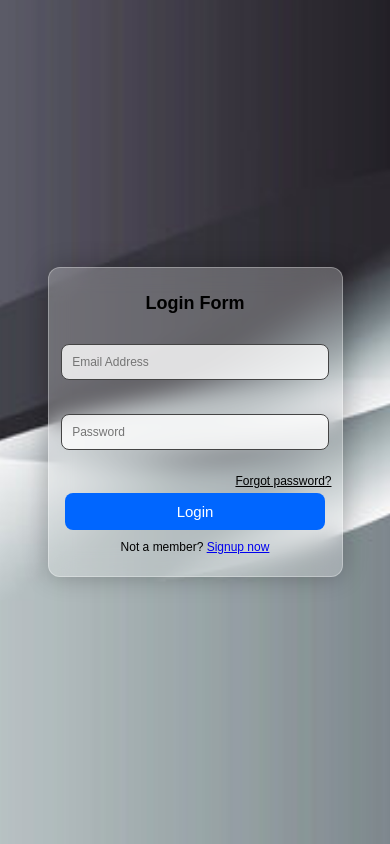
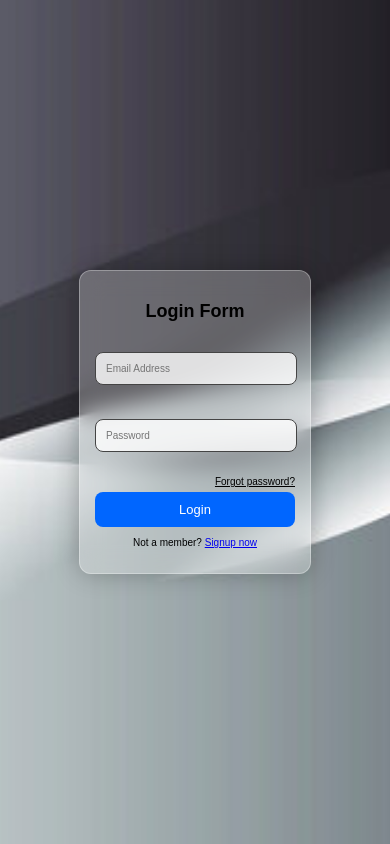
Before and after one commit to Spoorti-2003/sign-in-and-signup-form, a plain HTML site: page index.html in a window 390 px wide. Drawn offline with Linux system fonts and the light colour scheme.

Commit message:
mobile view

```diff
--- a/style.css
+++ b/style.css
@@ -72,41 +72,42 @@ input {
     font-size: 12px;
 }
 
+/* ------------------------- */
+/* 📱 Mobile Devices (0px–480px) */
+/* ------------------------- */
 @media (max-width: 480px) {
+
+    body {
+        padding: 0 15px; /* Prevents container from touching screen edges */
+    }
+
     .container {
-        width: 70%;
-        padding: 10px;
+        width: 90%;          /* Take full width */
+        max-width: 200px;     /* Prevents it from becoming too large */
+        min-width: 200px;     /* Prevents shrinking too small */
+        padding: 15px;        /* Slightly reduced padding for small screens */
     }
 
     input {
-        font-size: 12px;
+        font-size: 10px;
         padding: 10px;
     }
 
     .btn {
-        font-size: 15px;
+        width: 100%;
+        font-size: 13px;
         padding: 10px;
     }
 
     h2 {
         font-size: 18px;
     }
-}
 
-/* ------------------------- */
-/* 📱 Tablets (481px to 768px) */
-/* ------------------------- */
-@media (min-width: 481px) and (max-width: 768px) {
-    .container {
-        width: 250px;
-        padding: 30px;
+    .forgot {
+        font-size: 10px;
     }
 
-    input, .btn {
-        font-size: 16px;
-    }
-
-    h2 {
-        font-size: 22px;
+    .link {
+        font-size: 10px;
     }
 }
```
